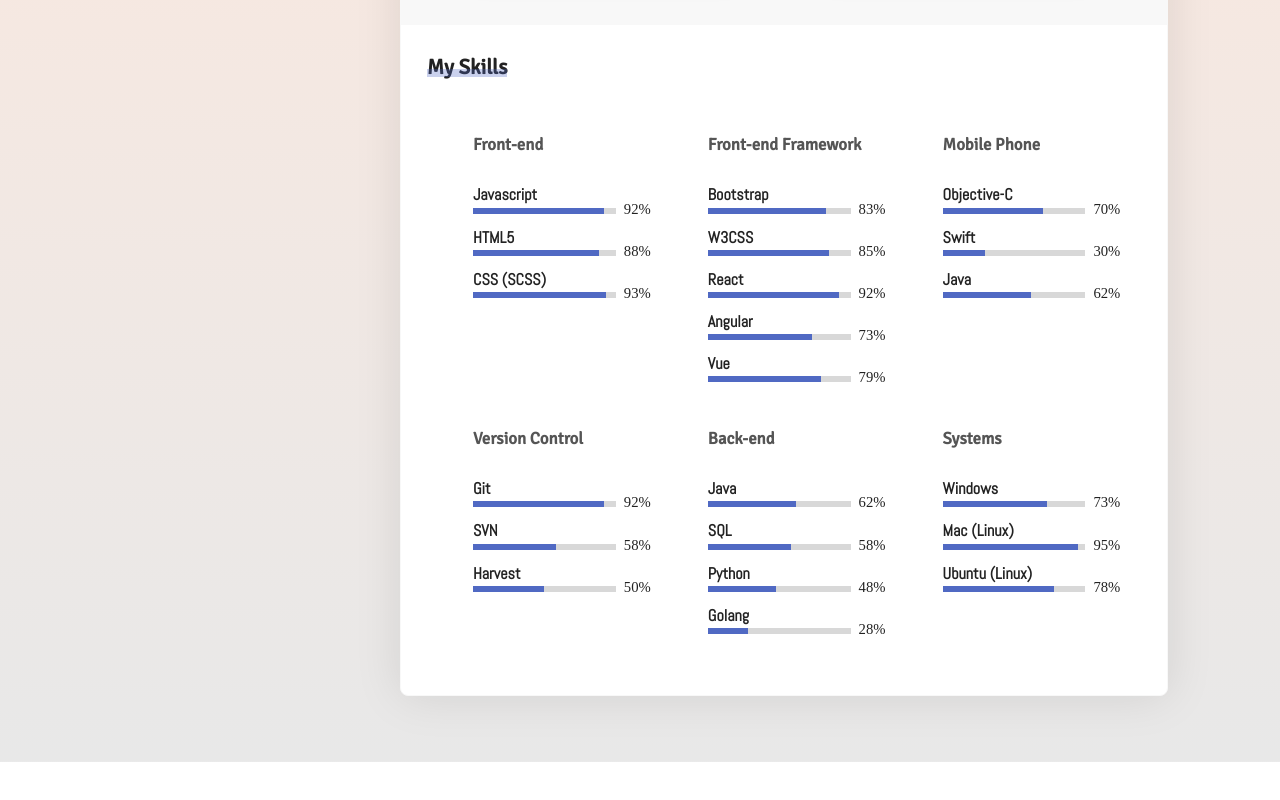
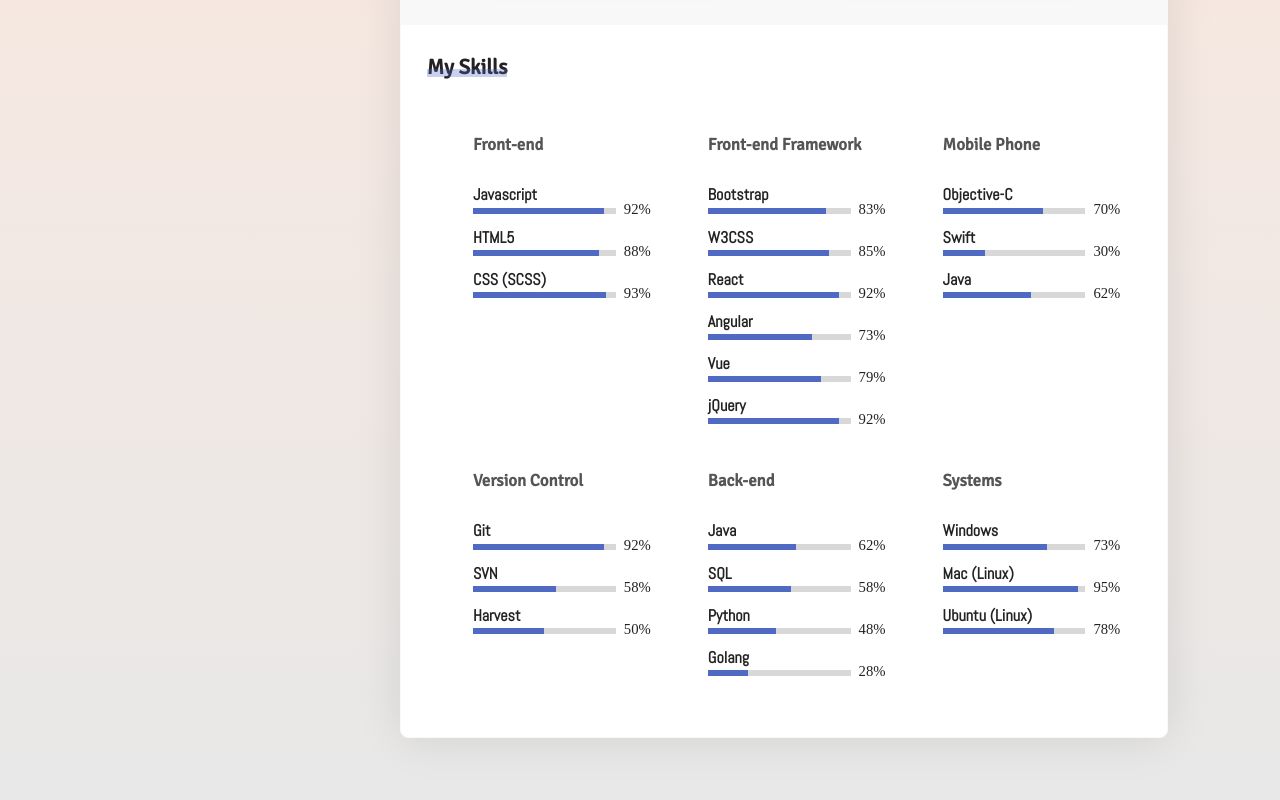
Before and after one commit to VergilHuang/VueResume, a Vue app: page / in a window 1280 px wide. Shown: the part 1449-2249 px from the top of the page. Before the commit the page ends 2211 px from the top, so only its background shows below. Built offline with nearby package versions, Linux system fonts and the light colour scheme.

Commit message:
add jquery skill

```diff
--- a/src/views/About.vue
+++ b/src/views/About.vue
@@ -108,7 +108,8 @@
             { id: 2, title: "W3CSS", percentage: 85 },
             { id: 3, title: "React", percentage: 92 },
             { id: 4, title: "Angular", percentage: 73 },
-            { id: 5, title: "Vue", percentage: 79 }
+            { id: 5, title: "Vue", percentage: 79 },
+            { id: 5, title: "jQuery", percentage: 92 }
           ]
         },
         {
```
